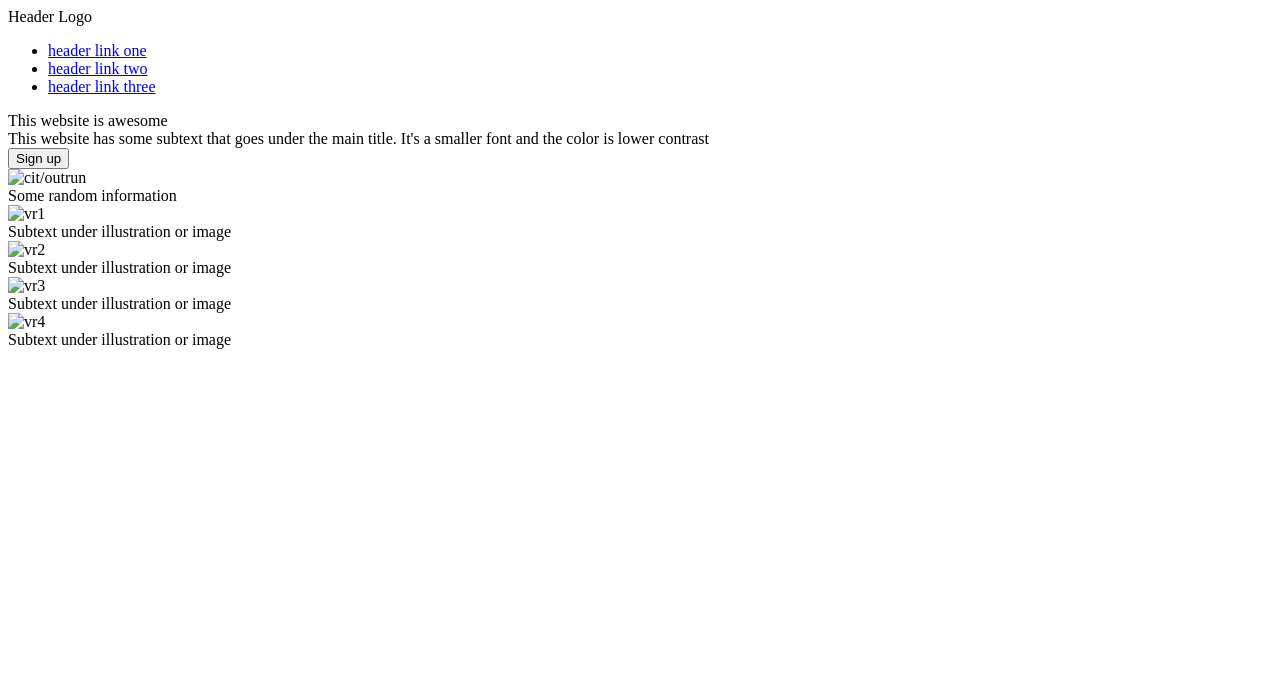
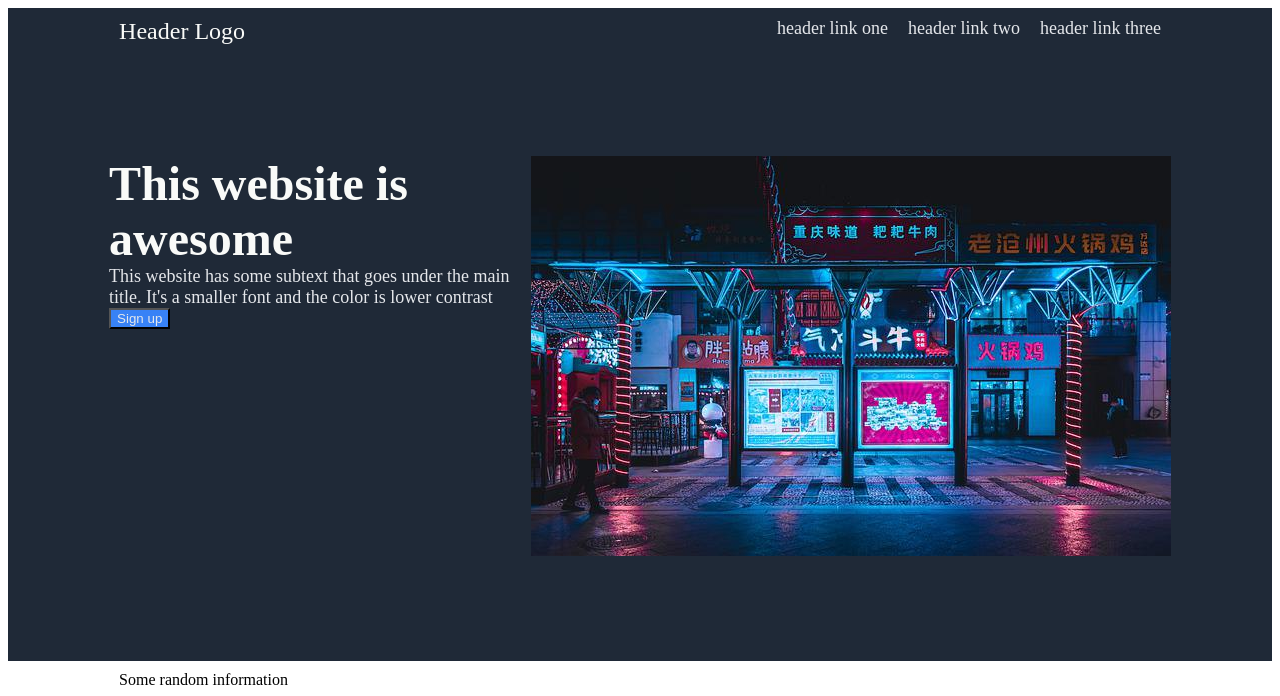
Before and after one commit to Cyb3rsynth/landing-page-project, a plain HTML site: page index.html in a window 1280 px wide. Shown: the top 696 px of the page. Drawn offline with Linux system fonts and the light colour scheme.

Commit message:
finished HTML file content, added CSS elements to first-section

```diff
--- a/index.html
+++ b/index.html
@@ -11,8 +11,8 @@
 
     <div class="section-one">
       <div class="header">
-         <div class="logo">Header Logo</div>
-          <div class="right-links">
+        <div class="logo">Header Logo</div>
+          <div class="links">
            <ul>
              <li><a href="#">header link one</a></li>
              <li><a href="#">header link two</a></li>
@@ -21,45 +21,66 @@
           </div>
       </div>
 
-      <div class="title">This website is awesome
-        <div class="subtext">
-          This website has some subtext that goes under the main title. It's a smaller font and the color is lower contrast
+        <div class="title">
+            <div class="text">
+                <div class="herotext"> This website is awesome</div>
+                <div class="subtext">This website has some subtext that goes under the main title. It's a smaller font and the color is lower contrast</div>
+                <div class="button">
+                  <button>Sign up</button>
+                </div>
+            </div>
+              <div class="section-one-image">
+                <img src="./images/city.jpg" alt="city/outrun">
+              </div>
         </div>
-        <div class="button">
-          <button>Sign up</button>
-      </div>
-      <div class="section-one-image">
-        <img src="#" alt="cit/outrun">
-      </div>
     </div>
 
     <div class="section-two">
      <div class="header">Some random information</div>
       <div class="container">
         <div class="info">
-          <img src="#" alt="vr1">
-          <div class="text">Subtext under illustration or image</div>
+          <img src="./images/vr1.jpg" alt="vr1">
+          <div class="subtext">Subtext under illustration or image</div>
         </div>
         <div class="info">
-          <img src="#" alt="vr2">
-          <div class="text">Subtext under illustration or image</div>
+          <img src="./images/vr2.jpg" alt="vr2">
+          <div class="subtext">Subtext under illustration or image</div>
         </div>
         <div class="info">
-          <img src="#" alt="vr3">
-          <div class="text">Subtext under illustration or image</div>
+          <img src="./images/vr3.jpg" alt="vr3">
+          <div class="subtext">Subtext under illustration or image</div>
         </div>
         <div class="info">
-          <img src="#" alt="vr4">
-          <div class="text">Subtext under illustration or image</div>
+          <img src="./images/vr4.jpg" alt="vr4">
+          <div class="subtext">Subtext under illustration or image</div>
         </div>
       </div>
     </div>
 
+    <div class="section-three">
+      <div class="quote-container">
+        <div class="quote">“Future and past blurred; what he had already experienced and what he would eventually experience blended so that nothing remained but the moment.”</div>
+        <div class="signature">-Philip K. Dick</div>
+      </div>
+    </div>
 
+    <div class="section-four">
+      <div class="signup">
+        <div class="action">Call to action! It's time!
+            <div class="subtext">
+              Sign up for our product by clicking the button right over there!
+            </div>
+        </div>
+          <div class="button">
+            <button>Sign up</button>
+          </div>
+      </div>
 
+    </div>
 
+    <div class="footer">
+      Cyb3rSynth
+    </div>
 
-
-  </div>
   </body>
 </html>
--- a/style.css
+++ b/style.css
@@ -0,0 +1,62 @@
+body {
+    display: flex;
+    flex-direction: column;
+}
+
+.section-one{
+    background-color: #1f2937;
+}
+
+.header{
+    display: flex;
+    justify-content: space-between;
+    padding: 10px;
+    margin: 0% 8%;
+}
+
+.logo{
+ color: #f9faf8;
+ font-size: 24px;
+}
+
+.links{
+font-size: 18px;
+}
+
+a {
+    text-decoration: none;
+    color: #e5e7eb;
+}
+
+
+ul {
+    list-style-type: none;
+    display: flex;
+    margin: 0;
+    padding: 0;
+    gap: 20px;
+}
+
+.title{
+    display: flex;
+    justify-content: space-between;
+    margin: 8%;
+    padding: 0;
+    gap: 8px;
+}
+
+.herotext {
+    font-size: 48px;
+    font-weight: 900;
+    color: #f9faf8;
+}
+
+.subtext{
+    color: #e5e7eb;
+    font-size: 18px;
+}
+
+button {
+    background-color: #3882f6;
+    color: #e5e7eb;
+}
```
